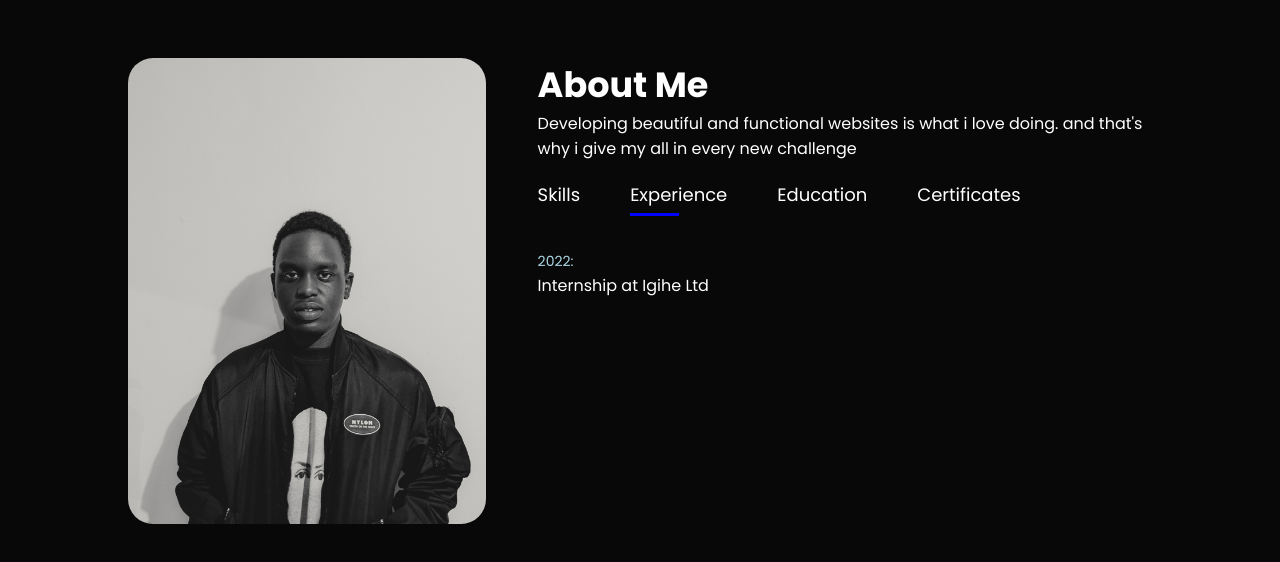
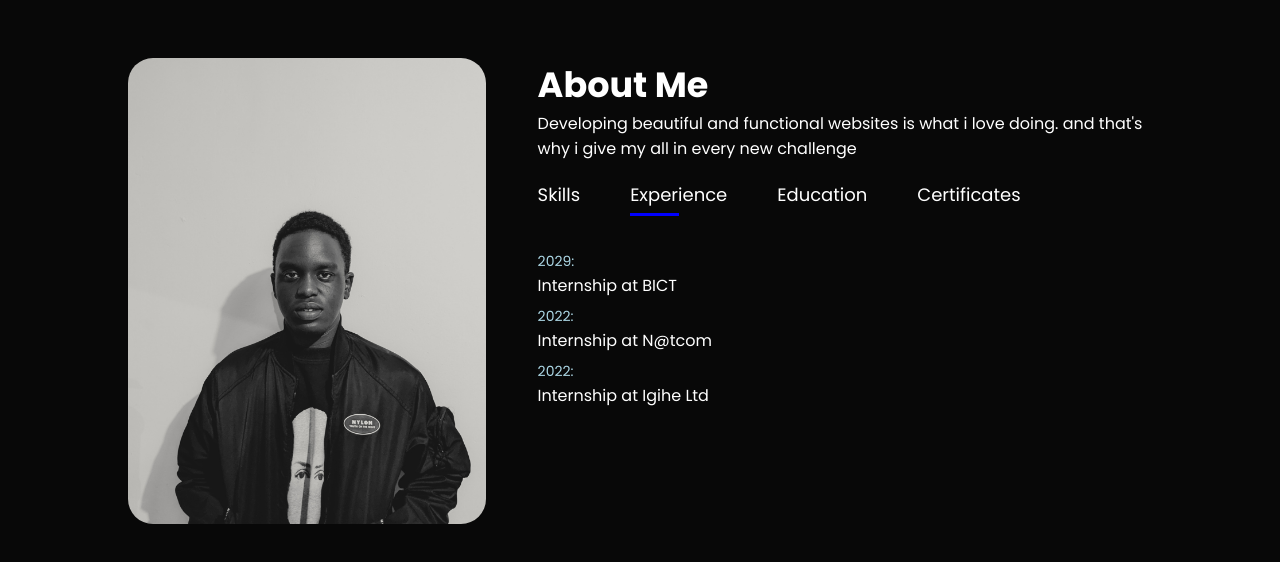
Before and after one commit to Bahizi250/bahizi250.github.io, a plain HTML site: page index.html in a window 1280 px wide. Both pictures are taken after a click on the element "Experience". Shown: the part 822-1384 px from the top of the page. Drawn offline with Linux system fonts and the light colour scheme.

Commit message:
index.html

```diff
--- a/index.html
+++ b/index.html
@@ -61,7 +61,9 @@
                 </ul>
             </div>
             <div class="tab-contents" id="Experience">
-                <ul>
+                 <ul>
+                    <li><span>2029:</span><br>Internship at BICT</li>
+                    <li><span>2022:</span><br>Internship at N@tcom</li>
                     <li><span>2022:</span><br>Internship at Igihe Ltd</li>
 
                 </ul>
```
